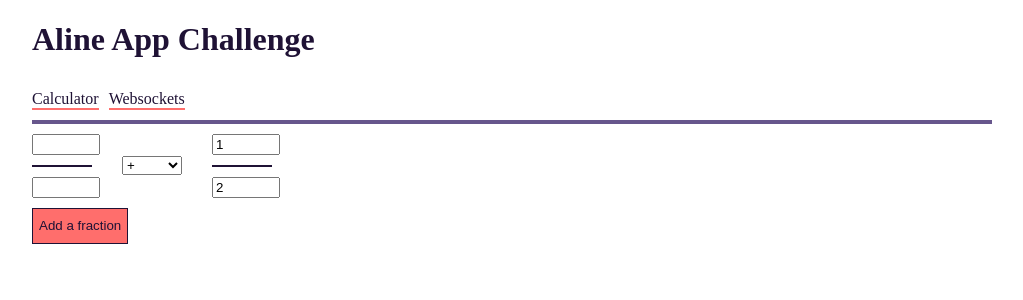
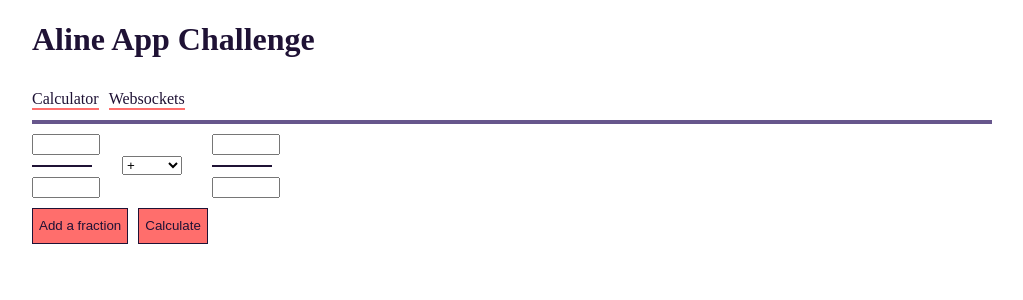
Before and after one commit to askeroff/vue-challenge, a Vue app: page /#/ in a window 1280 px wide. Shown: the top 300 px of the page, without its empty margins (128-1151 px from the left). Built offline with nearby package versions, Linux system fonts and the light colour scheme.

Commit message:
refactor

```diff
--- a/src/components/Calculator.vue
+++ b/src/components/Calculator.vue
@@ -1,35 +1,47 @@
 <template>
   <div class="calculator">
     <div class="flex">
-            <div>
-                <div class="input_fraction_wrapper">
-                    <input type="text" class="input_fraction"/>
-                </div>
-                <div class="input_fraction_wrapper">
-                    <input type="text" class="input_fraction"/>
-                </div>
-            </div>
-            <FractionVue v-for="frac in fractions"
-                         v-bind:key="frac.key" v-bind:frac="frac"></FractionVue>
+      <FractionVue v-bind:frac="fractions[0]"></FractionVue>
+      <FractionWithSelectVue
+        v-for="frac in fractions.slice(1)"
+        v-bind:key="frac.key"
+        v-bind:frac="frac"
+      ></FractionWithSelectVue>
     </div>
 
-        <button class="btn-primary">Add a fraction</button>
+    <div class="flex buttons-block">
+      <button v-on:click="addFraction" class="btn-primary">Add a fraction</button>
+      <button class="btn-primary">Calculate</button>
+    </div>
   </div>
 </template>
 
 <script>
-    import FractionVue from './Fraction';
-    import FractionModel from '../models/Fraction';
+import FractionWithSelectVue from "./FractionWithSelect";
+import FractionVue from "./Fraction";
+import FractionModel from "../models/Fraction";
 
 export default {
   name: "CalculatorVue",
   data() {
     return {
-                fractions: [new FractionModel('1', '2')]
+      fractions: [new FractionModel("", "", 1), new FractionModel("", "", 2)]
+    };
+  },
+  methods: {
+    addFraction() {
+      this.fractions.push(new FractionModel("", "", this.fractions.length + 1));
     }
   },
   components: {
-            FractionVue
+    FractionVue,
+    FractionWithSelectVue
   }
 };
 </script>
+
+<style scoped>
+.buttons-block button + button {
+  margin-left: 10px;
+}
+</style>
--- a/src/components/Fraction.vue
+++ b/src/components/Fraction.vue
@@ -1,32 +1,28 @@
 <template>
-    <div class="flex">
-        <div class="select_wrapper">
-            <select name="operators" id="operators">
-                <option
-                        v-for="operator in operators"
-                        v-bind:key="operator"
-                        v-bind:value="operator"
-                >{{operator}}
-                </option>
-            </select>
-        </div>
-
   <div>
     <div class="input_fraction_wrapper">
-                <input type="text" v-model="fractionModel.num" value="fractionModel.num" name="num"
-                       class="input_fraction"/>
+      <input
+        type="text"
+        v-model="fractionModel.num"
+        value="fractionModel.num"
+        name="num"
+        class="input_fraction"
+      />
     </div>
     <div class="input_fraction_wrapper">
-                <input type="text" v-model="fractionModel.den" value="fractionModel.den" name="den"
-                       class="input_fraction"/>
-            </div>
+      <input
+        type="text"
+        v-model="fractionModel.den"
+        value="fractionModel.den"
+        name="den"
+        class="input_fraction"
+      />
     </div>
   </div>
 </template>
 
 <script>
 import FractionModel from "../models/Fraction";
-
 export default {
   name: "FractionVue",
   props: {
@@ -34,7 +30,6 @@
   },
   data() {
     return {
-                operators: ["+", "-", "*", "/"],
       fractionModel: this.frac
     };
   }
--- /dev/null
+++ b/src/components/FractionWithSelect.vue
@@ -0,0 +1,34 @@
+<template>
+  <div class="flex">
+    <div class="select_wrapper">
+      <select name="operators" id="operators">
+        <option
+          v-for="operator in operators"
+          v-bind:key="operator"
+          v-bind:value="operator"
+        >{{operator}}</option>
+      </select>
+    </div>
+
+    <FractionVue v-bind:frac="frac"></FractionVue>
+  </div>
+</template>
+
+<script>
+import FractionModel from "../models/Fraction";
+import FractionVue from "./Fraction";
+export default {
+  name: "FractionWithSelectVue",
+  props: {
+    frac: FractionModel
+  },
+  components: {
+    FractionVue
+  },
+  data() {
+    return {
+      operators: ["+", "-", "*", "/"]
+    };
+  }
+};
+</script>
--- a/src/models/Fraction.js
+++ b/src/models/Fraction.js
@@ -1,7 +1,7 @@
 export default class FractionModel {
-    constructor(num, den) {
-        this.key = new Date().getTime();
-        this.num = num;
-        this.den = den;
-    }
+  constructor(num, den, key) {
+    this.key = key;
+    this.num = num;
+    this.den = den;
+  }
 }
```
Also changed, not shown: src/main.js (+6 -6 lines), src/App.vue (indentation only). Lines whose indentation alone changed are shown as unchanged.
